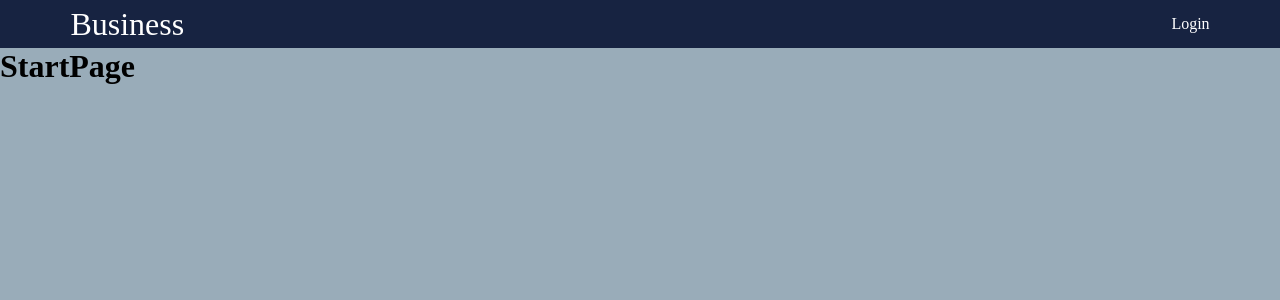
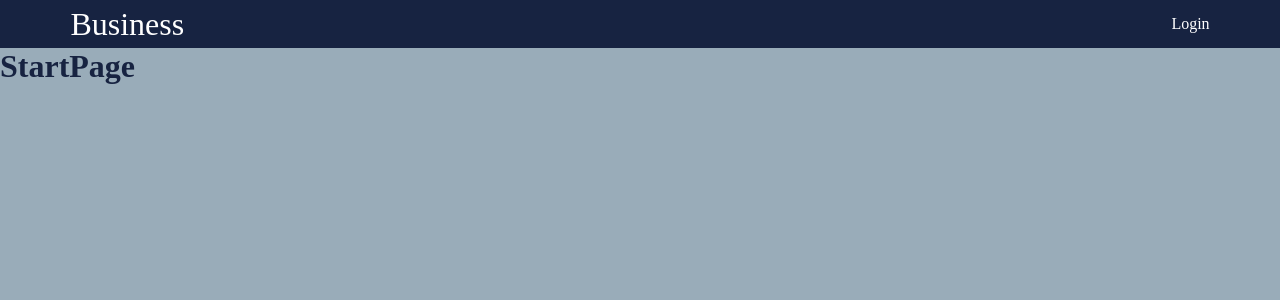
Before and after one commit to henningsover/js-lessons-business, a React (Create React App) app: page / in a window 1280 px wide. Shown: the top 300 px of the page. Built offline with nearby package versions, Linux system fonts and the light colour scheme.

Commit message:
Add color and background color to main

```diff
--- a/src/theme/globalStyles.js
+++ b/src/theme/globalStyles.js
@@ -16,6 +16,7 @@ main {
   height: 100vh;
   padding-top: 3em;
   background: #99ACB9;
+  color: #172341
 }
 
 `;
```
